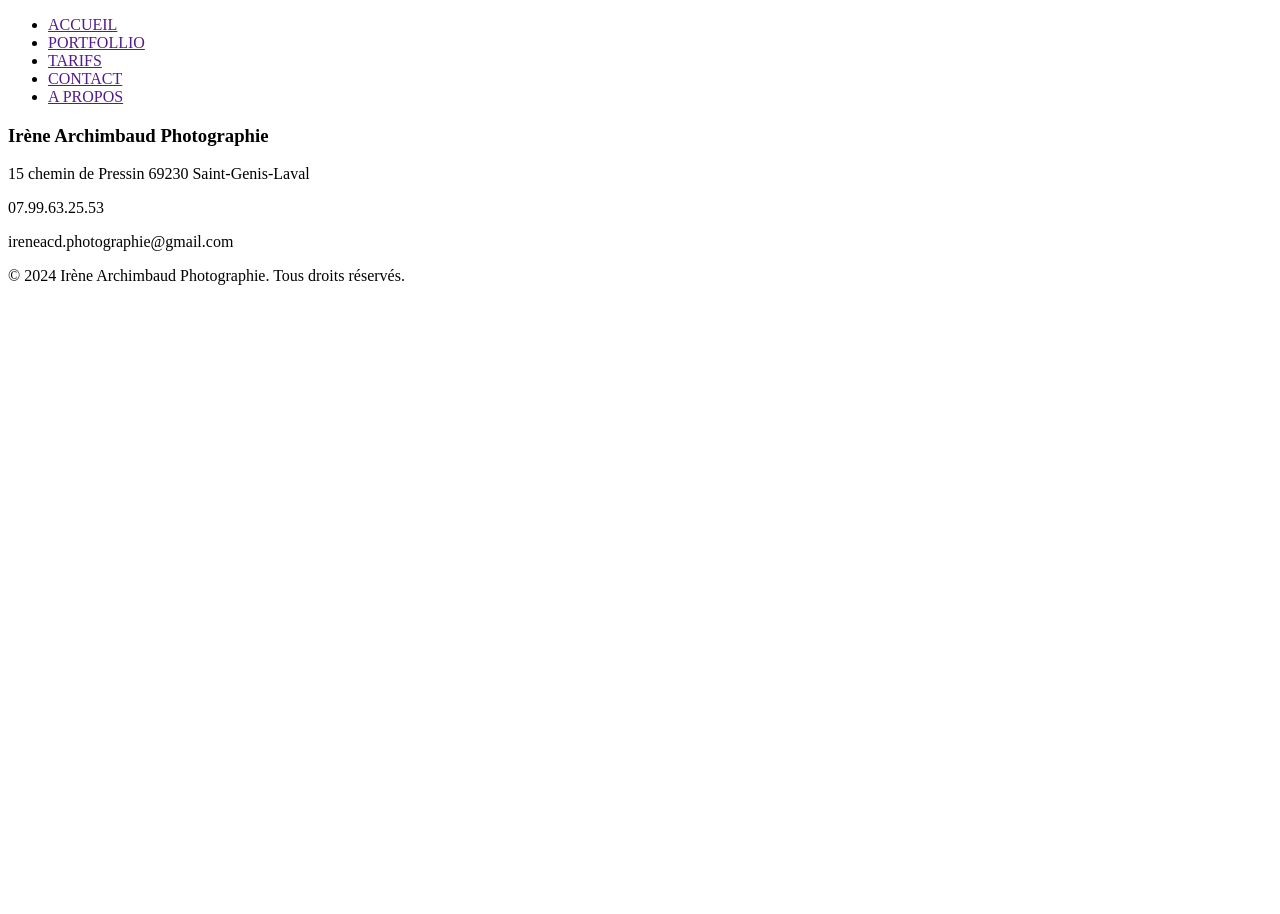
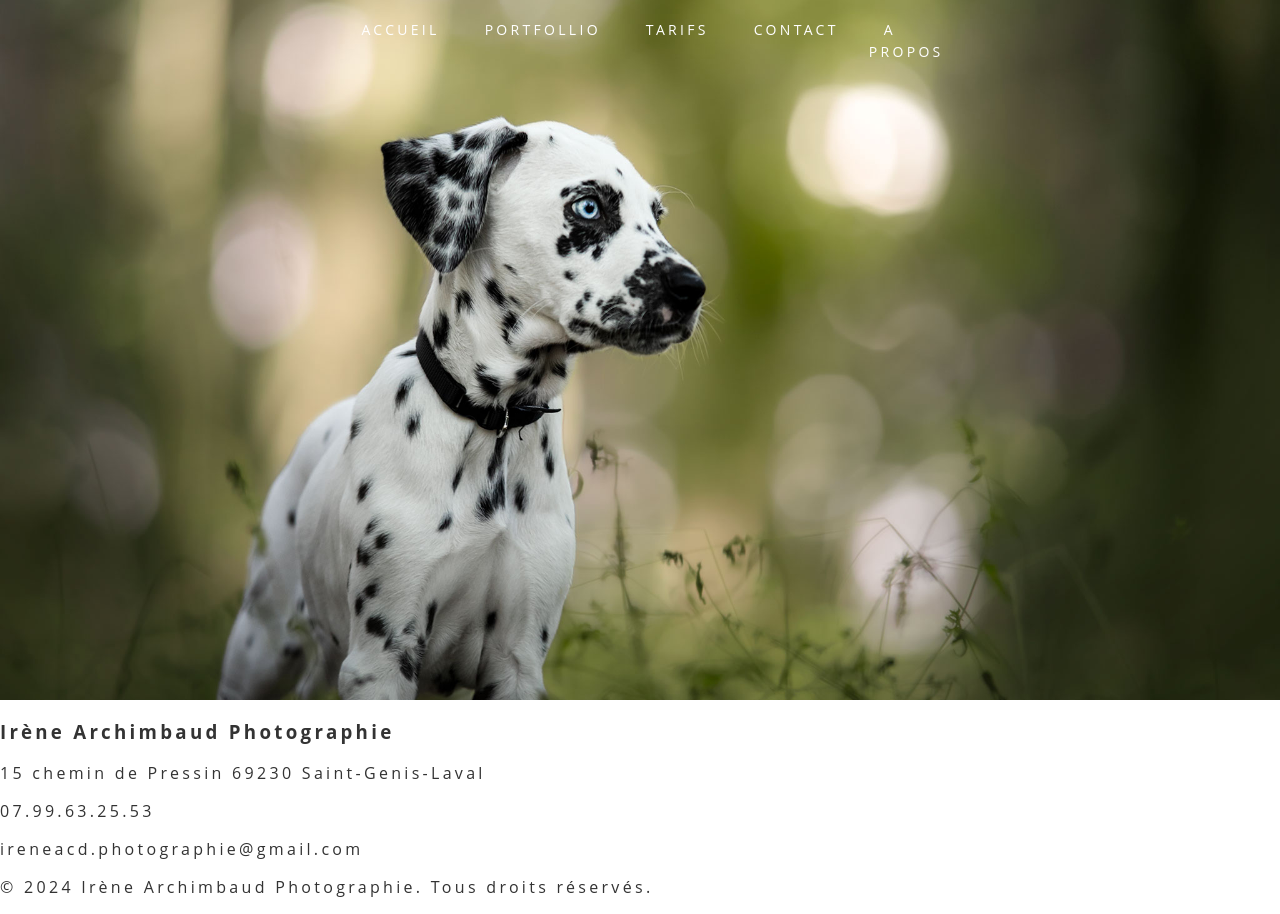
Before and after one commit to irenearchimbaud/Evaluation-git, a plain HTML site: page app/index.html in a window 1280 px wide. Before the commit the page ends 800 px from the top, so only its background shows below. Drawn offline with Linux system fonts and the light colour scheme.

Commit message:
ajout style header and navbar

```diff
--- a/app/index.html
+++ b/app/index.html
@@ -1,8 +1,11 @@
 <!DOCTYPE html>
 <html>
     <head>
+        <link rel="stylesheet" type="text/css" href="./style.css">
+        <meta name="description" content="Photographe animalier spécialisée canin et équin basée à Lyon.
+        Déplacement en Rhone-Alpes (69) pour vos chiens, chevaux, chats et autres animaux de compagnie.">
         <link rel="icon" href="./img/photo-ronde.png" type="image/x-icon">
-        <title>Accueil - Irène Archimbaud Photographie</title>
+        <title>Photographe Animalier Lyon - Irène Archimbaud</title>
     </head>
     <body>
 
--- /dev/null
+++ b/app/style.css
@@ -0,0 +1,70 @@
+body {
+    font-family: 'Open Sans', sans-serif;
+    margin: 0;
+    padding: 0;
+    box-sizing: border-box;
+    background-color: white;
+    color: #333;
+    letter-spacing: 3.3px;
+}
+
+h1 {
+    font-size: 2.5em;
+    color: #333;
+    text-align: center;
+}
+
+/* NAVBAR */
+
+nav {
+    margin-top: 20px;
+    background-color: transparent;
+    display: flex;
+    justify-content: center;
+    align-items: center;
+    z-index: 100;
+    position: absolute;
+    top: 20px;
+    left: 50%;
+    transform: translate(-50%, -50%);
+}
+
+nav ul {
+    list-style: none;
+    display: flex;
+}
+
+nav li {
+    margin-right: 15px;
+}
+
+nav a {
+    text-decoration: none;
+    color: white;
+    font-size: 14px;
+    letter-spacing: 3.3px;
+    padding: 15px
+}
+
+nav a:hover {
+    color: #333;
+}
+
+/* END NAVBAR */
+
+/* HEADER */
+
+header {
+    background-image: url('./img/IMG_6981.JPG');
+    position: relative;
+    height: 700px;
+    display: flex;
+    justify-content: center;
+    flex-flow: column;
+    background-position-y: 30%;
+    background-size: 100%;
+    background-repeat: no-repeat;
+    object-fit: cover;
+}
+
+/* END HEADERS */
```
Also changed, not shown: app/img/IMG_6981.JPG (added).
